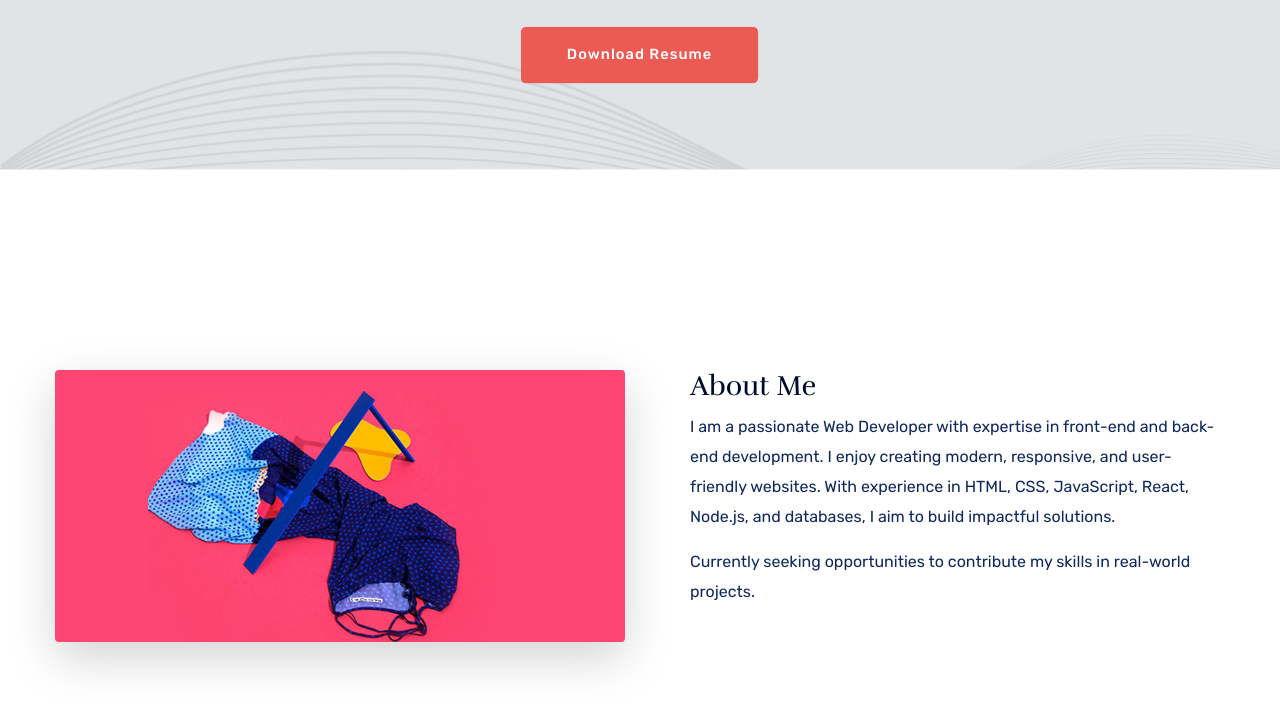
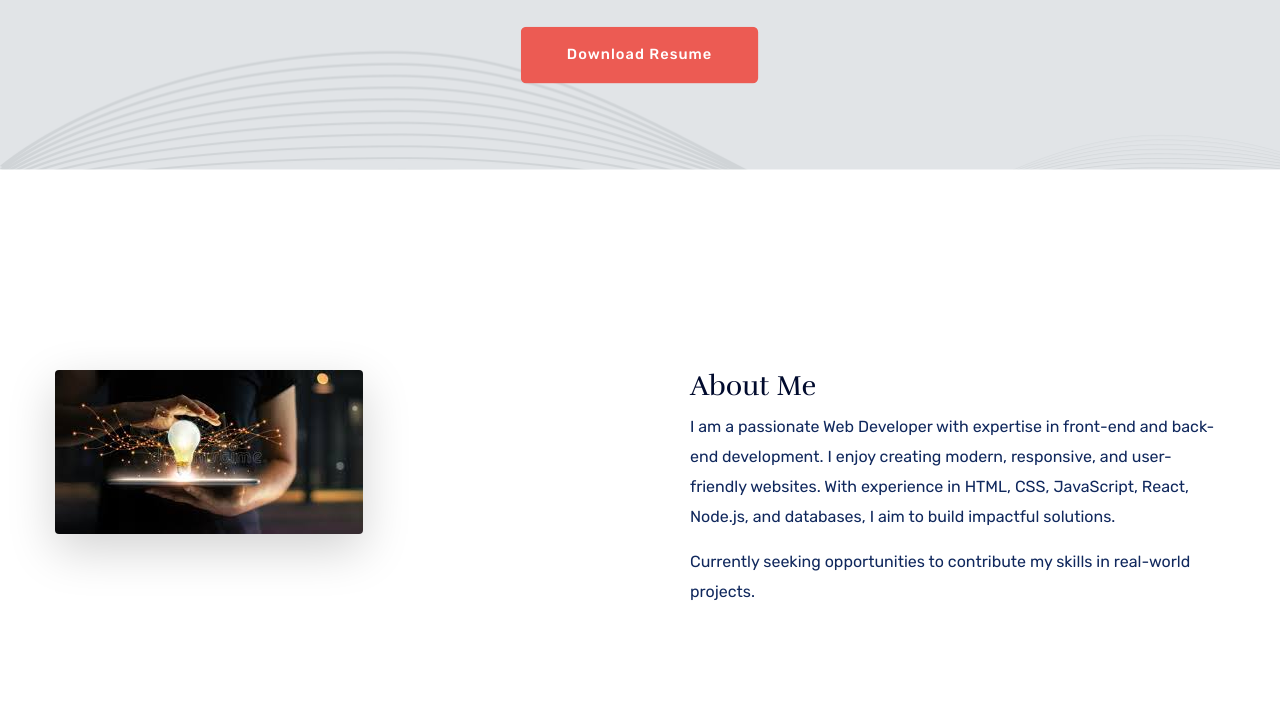
Before and after one commit to Ranjithkumar46/sky_line, a plain HTML site: page portfolio_details.html in a window 1280 px wide. Shown: the part 323-1032 px from the top of the page. Drawn offline with Linux system fonts and the light colour scheme.

Commit message:
portfolio_details.html

```diff
--- a/portfolio_details.html
+++ b/portfolio_details.html
@@ -138,7 +138,7 @@
       <div class="container">
         <div class="row">
           <div class="col-lg-6 wow fadeInLeft" data-wow-delay="0.3s">
-            <img src="assets/img/gallery/portfolio.png" alt="Ranjith Portfolio" class="img-fluid rounded shadow-lg">
+            <img src="assets/img/gallery/portfolio.jpeg" alt="Ranjith Portfolio" class="img-fluid rounded shadow-lg">
           </div>
           <div class="col-lg-6 pl-50 wow fadeInRight" data-wow-delay="0.5s">
             <h3>About Me</h3>
```
